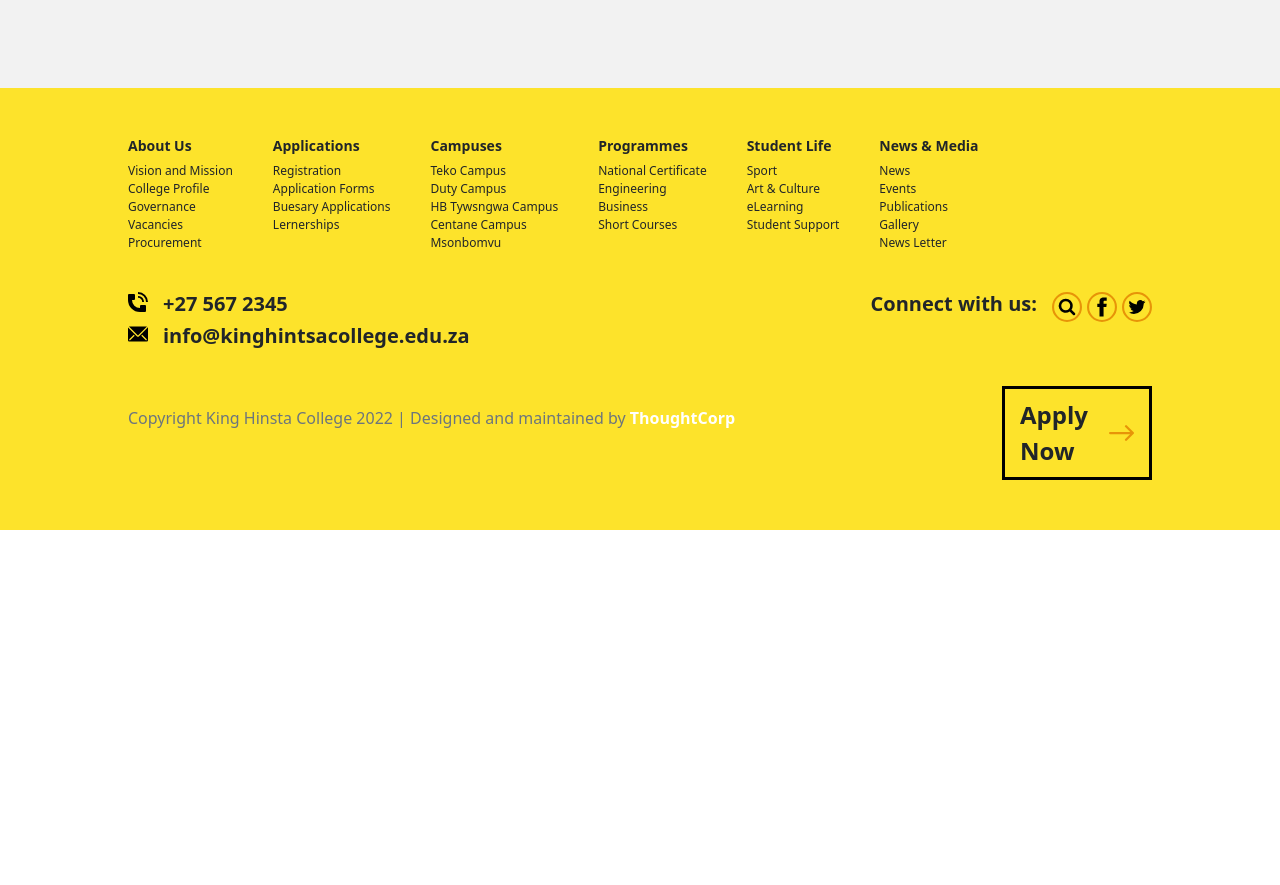
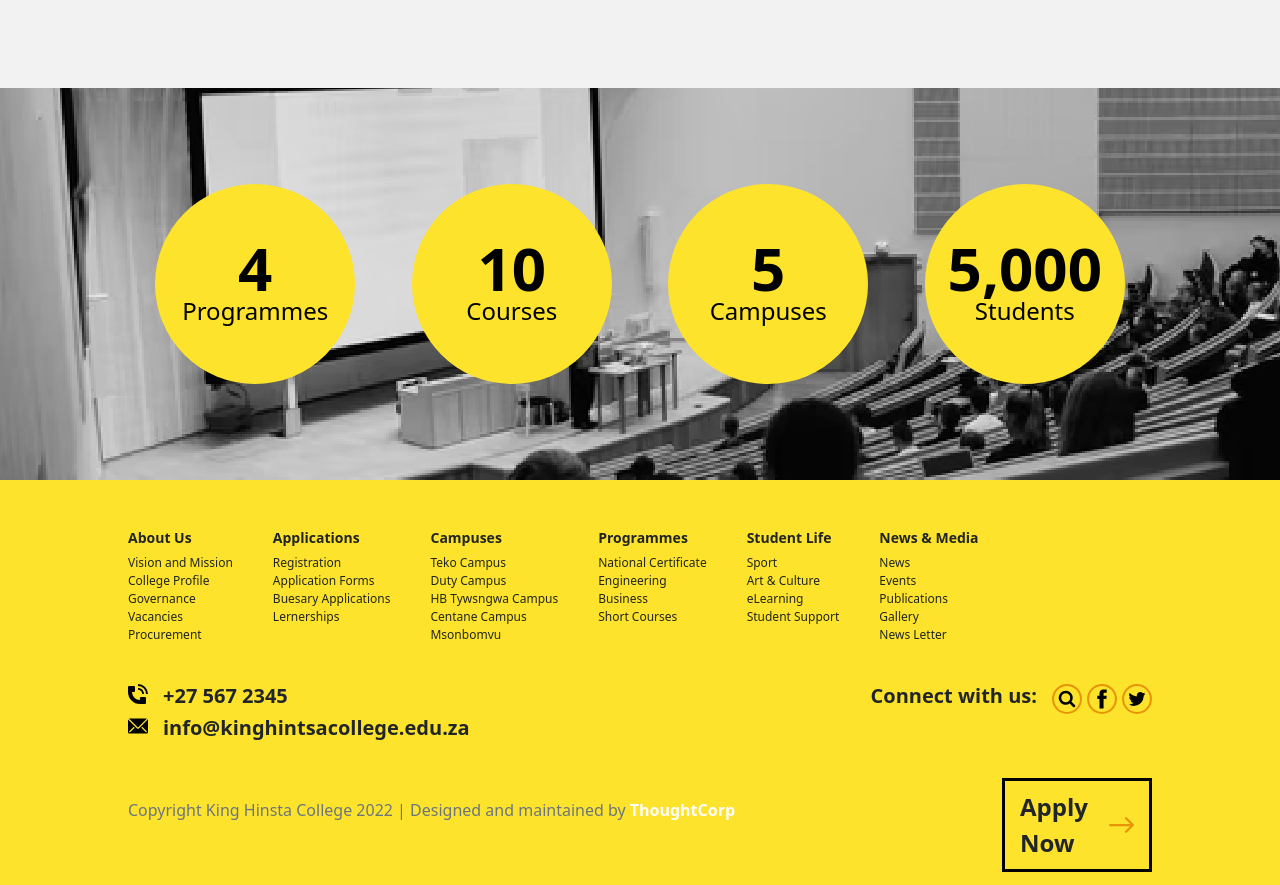
Before and after one commit to emmyobonyo/Frontend-Assignment, a React (Create React App) app: page / in a window 1280 px wide. Shown: the part 3358-4243 px from the top of the page. Before the commit the page ends 3888 px from the top, so only its background shows below. Built offline with nearby package versions, Linux system fonts and the light colour scheme; the HTML template or start-up script is replaced by a standard one.

Commit message:
finished stat section

```diff
--- a/package.json
+++ b/package.json
@@ -8,9 +8,12 @@
     "@testing-library/user-event": "^13.5.0",
     "nanoid": "^5.0.6",
     "react": "^18.2.0",
+    "react-countup": "^6.5.0",
     "react-dom": "^18.2.0",
     "react-responsive-masonry": "^2.2.0",
     "react-scripts": "5.0.1",
+    "react-scroll-trigger": "^0.6.14",
+    "react-waypoint": "^10.3.0",
     "web-vitals": "^2.1.4"
   },
   "scripts": {
--- a/src/App.css
+++ b/src/App.css
@@ -390,6 +390,38 @@ nav ul li.has__submenu:hover > ul {
   margin-left: 5px;
 }
 
+.statistics__section {
+  background-image: url("../public/assets/auditorium.jpg");
+}
+.statistics__content {
+  width: 90%;
+  margin: auto;
+}
+.statistics__numbers {
+  width: 200px;
+  height: 200px;
+  border-radius: 50%;
+  padding: 20px;
+  background-color: #fde32b;
+  color: black;
+  text-align: center;
+  display: inline-flex;
+  flex-direction: column;
+  justify-content: center;
+  align-items: center;
+  font-size: 60px;
+  font-weight: bold;
+}
+
+.statistics__paragraphs {
+  margin-top: -20px;
+}
+
+/* .statistics__students {
+  font-size: 60px;
+  padding: 60px 40px;
+} */
+
 @media only screen and (min-width: 768px) and (max-width: 1024px) {
   .banner__year {
     font-size: 70px;
--- a/src/App.js
+++ b/src/App.js
@@ -4,6 +4,7 @@ import Banner from "./components/Banner";
 import InTheNews from "./components/InTheNews";
 import Programmes from "./components/Programmes";
 import Campuses from "./components/Campuses";
+import Statistics from "./components/Statistics";
 import Footer from "./components/Footer";
 
 function App() {
@@ -14,6 +15,7 @@ function App() {
       <InTheNews />
       <Programmes />
       <Campuses />
+      <Statistics />
       <Footer />
     </div>
   );
--- /dev/null
+++ b/src/components/Statistics.js
@@ -0,0 +1,38 @@
+import React, { useState } from "react";
+import CountUp from "react-countup";
+import ScrollTrigger from "react-scroll-trigger";
+
+function Statistics() {
+  const [counterOn, setCounterOn] = useState(false);
+  return (
+    <ScrollTrigger
+      onEnter={() => setCounterOn(true)}
+      onExit={() => setCounterOn(false)}
+    >
+      <div class="d-none d-md-block statistics__section p-5">
+        <div class="p-5 d-md-flex justify-content-between statistics__content">
+          <div class="text-center statistics__numbers">
+            {counterOn && <CountUp start={0} end={4} duration={2} delay={0} />}
+            <p class="fs-4 fw-normal statistics__paragraphs">Programmes</p>
+          </div>
+          <div class="text-center statistics__numbers">
+            {counterOn && <CountUp start={0} end={10} duration={2} delay={0} />}
+            <p class="fs-4 fw-normal statistics__paragraphs">Courses</p>
+          </div>
+          <div class="text-center statistics__numbers">
+            {counterOn && <CountUp start={0} end={5} duration={2} delay={0} />}
+            <p class="fs-4 fw-normal statistics__paragraphs">Campuses</p>
+          </div>
+          <div class="text-center statistics__numbers">
+            {counterOn && (
+              <CountUp start={0} end={5000} duration={2} delay={0} />
+            )}
+            <p class="fs-4 fw-normal statistics__paragraphs">Students</p>
+          </div>
+        </div>
+      </div>
+    </ScrollTrigger>
+  );
+}
+
+export default Statistics;
```
Also changed, not shown: public/assets/auditorium.jpg (renamed from public/assets/Rectangle 21.jpg), 1 other file (tests, documents, lock files or other folders).
